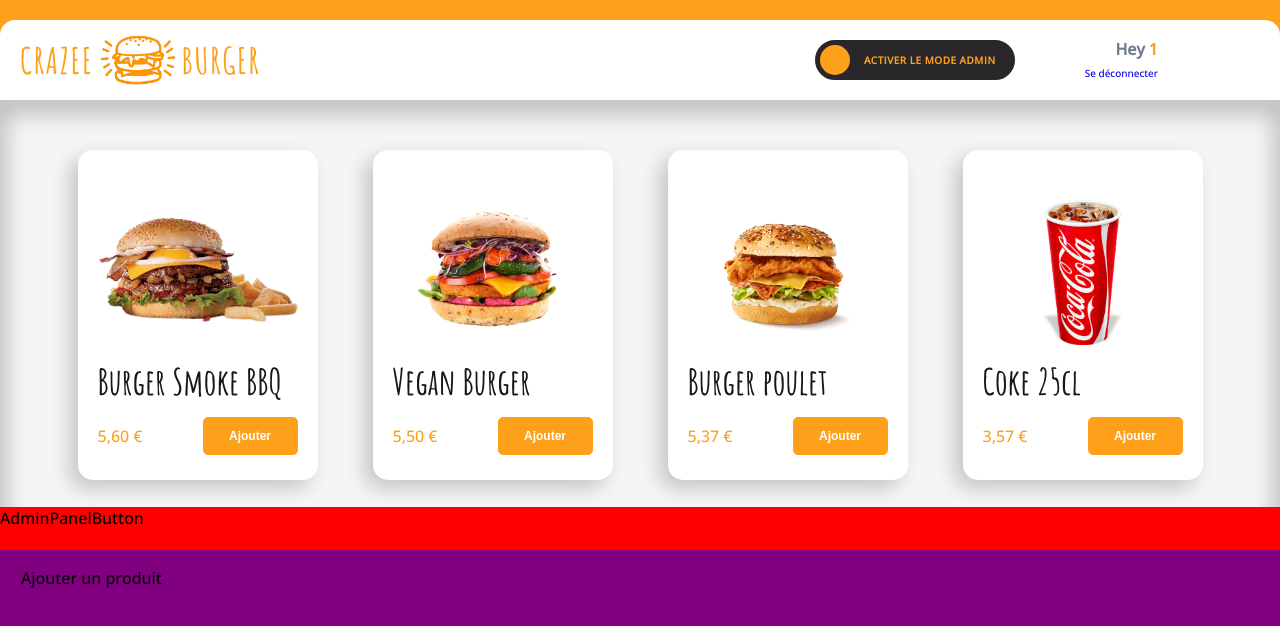
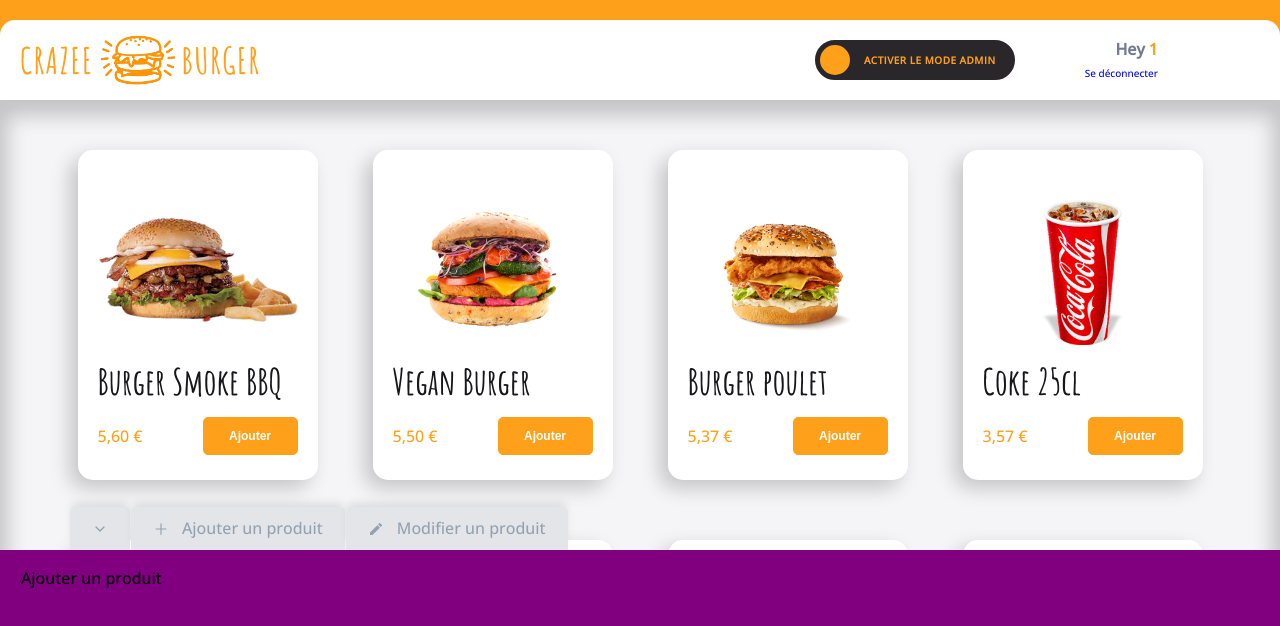
Before and after one commit to Moustito/crazee-burger, a React (Vite) app: page /order/1 in a window 1280 px wide. Shown: the top 626 px of the page. Built offline with nearby package versions, Linux system fonts and the light colour scheme; grey boxes are pictures that could not be loaded; some icons are missing.

Commit message:
💄 F07: ORDER > ADMINPANEL > Add style to tabs and rename it

```diff
--- a/src/Components/pages/order/adminPanel/AdminPanel.jsx
+++ b/src/Components/pages/order/adminPanel/AdminPanel.jsx
@@ -1,11 +1,22 @@
 import styled from "styled-components";
-import AdminPanelButton from "../../../reusable-ui/AdminPanelButton";
+import AdminPanelTabs from "../../../reusable-ui/AdminPanelTabs";
+import { AiOutlinePlus } from "react-icons/ai";
+import { FiChevronDown } from "react-icons/fi";
+import { MdModeEditOutline } from "react-icons/md";
 
 export default function AdminPanel() {
   return (
     <AdminPanelStyled>
-      <div className="onglet">
-        <AdminPanelButton />
+      <div className="tabs">
+        <AdminPanelTabs Icon={<FiChevronDown />} />
+        <AdminPanelTabs
+          Icon={<AiOutlinePlus />}
+          label={"Ajouter un produit"}
+        />
+        <AdminPanelTabs
+          Icon={<MdModeEditOutline />}
+          label={"Modifier un produit"}
+        />
       </div>
       <div className="panel">
         <p>Ajouter un produit</p>
@@ -15,15 +26,16 @@
 }
 
 const AdminPanelStyled = styled.div`
-  background-color: red;
-
   position: absolute;
   left: 0;
   right: 0;
   bottom: 0;
 
-  .onglet {
+  .tabs {
     height: 43px;
+    display: flex;
+    gap: 1px;
+    margin-left: 70px;
   }
   .panel {
     background-color: purple;
--- a/src/Components/reusable-ui/AdminPanelButton.jsx
+++ /dev/null
@@ -1,5 +0,0 @@
-export default function AdminPanelButton() {
-  return (
-    <div>AdminPanelButton</div>
-  )
-}
--- /dev/null
+++ b/src/Components/reusable-ui/AdminPanelTabs.jsx
@@ -0,0 +1,45 @@
+import styled from "styled-components";
+
+export default function AdminPanelTabs({ Icon, onClick, label }) {
+  return (
+    <AdminPanelTabsStyled onClick={onClick}>
+      {Icon && <span>{Icon}</span>}
+      {label && <p>{label}</p>}
+    </AdminPanelTabsStyled>
+  );
+}
+
+const AdminPanelTabsStyled = styled.div`
+  background-color: #e4e5e9;
+  display: flex;
+  height: 43px;
+  padding: 10px 22px;
+  justify-content: center;
+  align-items: center;
+  border-radius: 5px 5px 0px 0px;
+  gap: 13px;
+  box-shadow: 0px -6px 8px -2px rgba(0, 0, 0, 0.10);
+
+  span {
+    color: #93a2b1;
+    display: flex;
+    justify-content: center;
+    align-items: center;
+  }
+
+  p {
+    color: #93a2b1;
+    text-align: center;
+    font-family: Open Sans;
+    font-size: 16px;
+    font-weight: 400;
+    border-bottom: 2px solid transparent;
+  }
+
+  &:hover {
+    cursor: pointer;
+    p {
+      border-bottom: 2px solid #93a2b1;
+    }
+  }
+`;
```
